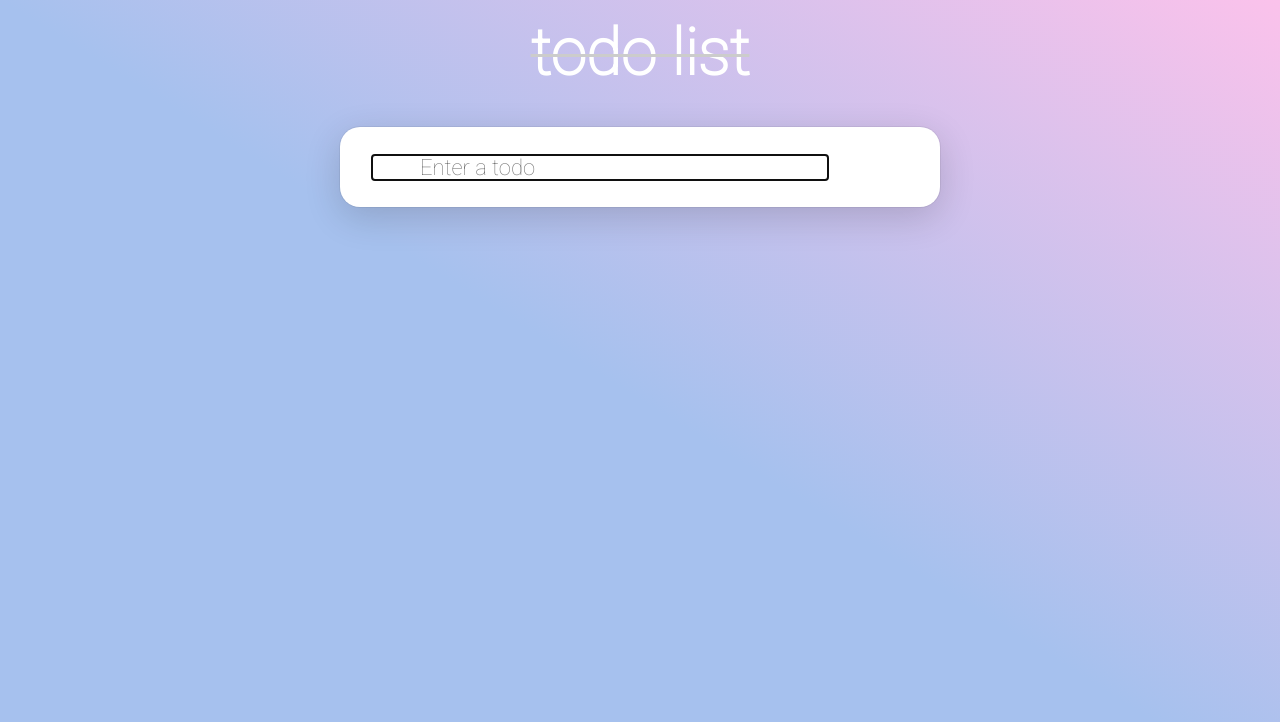
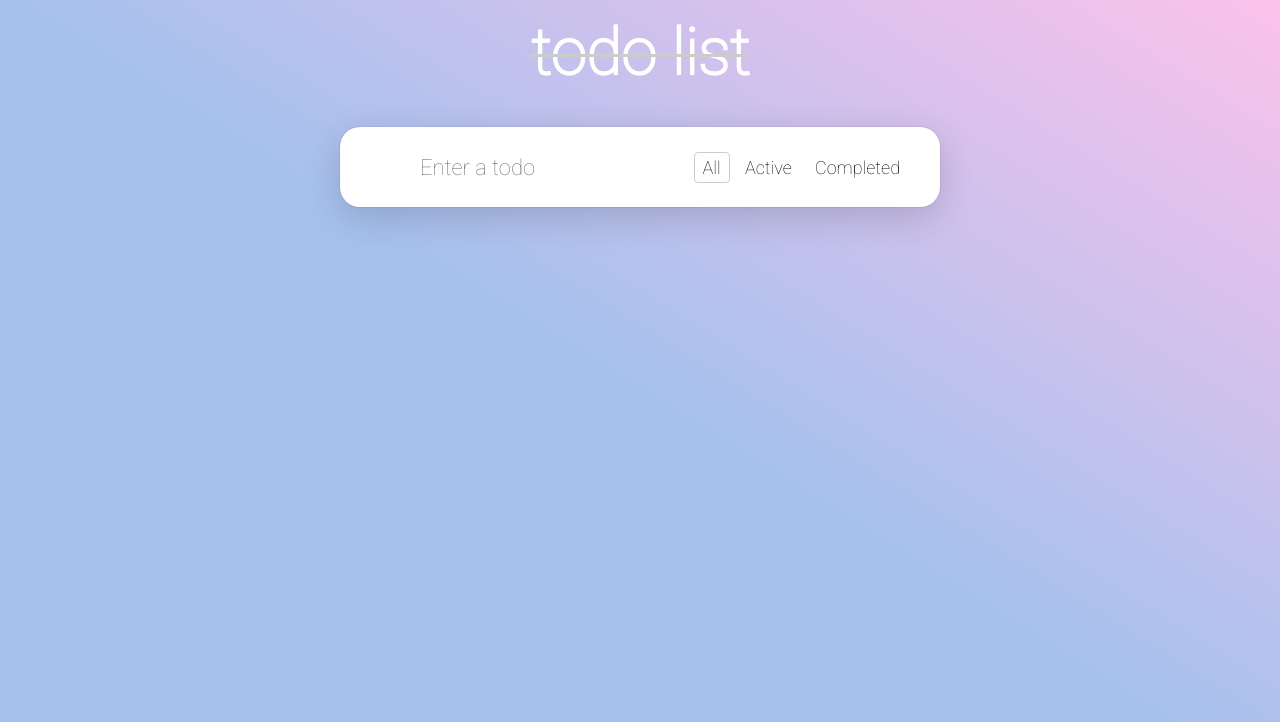
Before and after one commit to maria-ribeiro/react-todo, a React (Create React App) app: page / in a window 1280 px wide. Shown: the top 722 px of the page. Built offline with nearby package versions, Linux system fonts and the light colour scheme; a web font is replaced by a local one.

Commit message:
Added list filter buttons

```diff
--- a/src/AddTodo.js
+++ b/src/AddTodo.js
@@ -15,7 +15,7 @@ function AddTodo(props) {
   }
 
   return (
-    <div className="AddTodo todo">
+    <div className="AddTodo box">
       <form onSubmit={handleSubmit}>
         <input
           value={inputText}
@@ -25,6 +25,26 @@ function AddTodo(props) {
           onChange={updateInputText}
         />
       </form>
+      <div className="selection">
+        <button
+          className={`${props.filter === "all" ? "selected" : "" }`}
+          onClick={() => props.setFilter("all")}
+        >
+          All
+        </button>
+        <button
+          className={`${props.filter === "active" ? "selected" : "" }`}
+          onClick={() => props.setFilter("active")}
+        >
+          Active
+        </button>
+        <button
+          className={`${props.filter === "completed" ? "selected" : "" }`}
+          onClick={() => props.setFilter("completed")}
+        >
+          Completed
+        </button>
+      </div>
     </div>
   );
 }
--- a/src/App.css
+++ b/src/App.css
@@ -7,7 +7,7 @@
 
 .App h1 {
   /*font-family: "East Sea Dokdo", cursive;*/
-  color: #fff;
+  color: white;
   font-size: 4rem;
   text-align: center;
   margin: 1rem;
@@ -17,19 +17,20 @@
 }
 
 .AddTodo form {
-  width: 85%;
+  width: 55%;
 }
 
 .AddTodo input {
   width: 100%;
   background-color: transparent;
   border: none;
+  outline: none;
   font-size: 22px;
   font-family: "Roboto", sans-serif;
   padding-left: 3rem;
 }
 
-.todo {
+.box {
   padding: 1.5rem 2rem;
   margin-top: 20px;
   width: 600px;
@@ -78,8 +79,28 @@
 }
 
 .todo-item.completed .circle {
-  background: rgb(156, 215, 255);
-  border: none;
+  position: relative;
+  border-color: rgb(93, 165, 10);
+  transform: rotate(-45deg);
+}
+
+.todo-item.completed .circle .check-1 {
+  position: absolute;
+  width: 14px;
+  height: 1px;
+  background-color: rgb(93, 165, 10);
+  top: 12px;
+  left: 5px;
+}
+
+.todo-item.completed .circle .check-2 {
+  position: absolute;
+  background-color: rgb(93, 165, 10);
+  width: 1px;
+  height: 5px;
+  top: 8px;
+  left: 5px;
+  transform: rotate(10deg);
 }
 
 .delete-btn {
@@ -110,3 +131,24 @@
 .line-2 {
   transform: rotate(-45deg);
 }
+
+.selection {
+  width: 40%;
+  display: flex;
+  justify-content: space-between;
+}
+
+.selection button {
+  background: none;
+  border: none;
+  cursor: pointer;
+  padding: 4px 8px;
+  border-radius: 4px;
+  font-size: 18px;
+  border: none;
+  font-family: "Roboto", sans-serif;
+}
+
+.selection button.selected {
+  border: 1px solid #ccc;
+}
--- a/src/App.js
+++ b/src/App.js
@@ -1,18 +1,52 @@
-import React, { useState } from "react";
+import React, { useState, useEffect } from "react";
 import './App.css';
 import AddTodo from './AddTodo';
 import TodoList from './TodoList';
 
 function App() {
   const [todos, setTodos] = useState([]);
-  console.log(todos);
+  const [filter, setFilter] = useState("all");
+  const [filteredTodos, setFilteredTodos] = useState([]);
+
+  function filterHandler(){
+    switch(filter){
+      case "completed":
+        setFilteredTodos(todos.filter(todo => todo.completed));
+        break;
+      case "active":
+        setFilteredTodos(todos.filter(todo => !todo.completed));
+        break;
+      default:
+        setFilteredTodos(todos);
+        break;
+    }
+  }
+
+  function saveLocalStorage(){
+    localStorage.setItem("todos", JSON.stringify(todos));
+  }
+
+  function getLocalStorage(){
+    if (localStorage.getItem("todos") === null) {
+      localStorage.setItem("todos", JSON.stringify([]));
+    } else {
+      let localTodos = JSON.parse(localStorage.getItem("todos"));
+      setTodos(localTodos);
+    }
+  }
+
+  useEffect( getLocalStorage, []);
+  useEffect( filterHandler, [todos, filter]);
+  useEffect( saveLocalStorage, [todos, filter]);
+
+
   return (
     <div className="App">
       <header>
         <h1>todo list</h1>
       </header>
-      <AddTodo todos={todos} setTodos={setTodos}/>
-      <TodoList todos={todos} setTodos={setTodos}/>
+      <AddTodo todos={todos} setTodos={setTodos} filter={filter} setFilter={setFilter}/>
+      <TodoList todos={todos} filteredTodos={filteredTodos} setTodos={setTodos} />
     </div>
   );
 }
--- a/src/Todo.js
+++ b/src/Todo.js
@@ -1,5 +1,4 @@
 function Todo(props) {
-
   function handleComplete() {
     props.setTodos(props.todos.map( item => {
       if( item.id === props.todo.id ) {
@@ -15,10 +14,13 @@ function Todo(props) {
   }
 
   return (
-    <div className="Todo todo">
+    <div className="Todo box">
       <div className={`todo-item ${props.todo.completed ? "completed" : "" }`}>
         <button className="completed-btn" onClick={handleComplete}>
-          <span className="circle"></span>
+          <div className="circle">
+            <div className="check-1"></div>
+            <div className="check-2"></div>
+          </div>
         </button>
         <div className="text">{props.todo.text}</div>
       </div>
--- a/src/TodoList.js
+++ b/src/TodoList.js
@@ -3,7 +3,7 @@ import Todo from "./Todo";
 function TodoList(props) {
   return (
     <div className="TodoList">
-        {props.todos.map( todo =>
+        {props.filteredTodos.map( todo =>
           <Todo
             key={todo.id}
             todo={todo}
```
